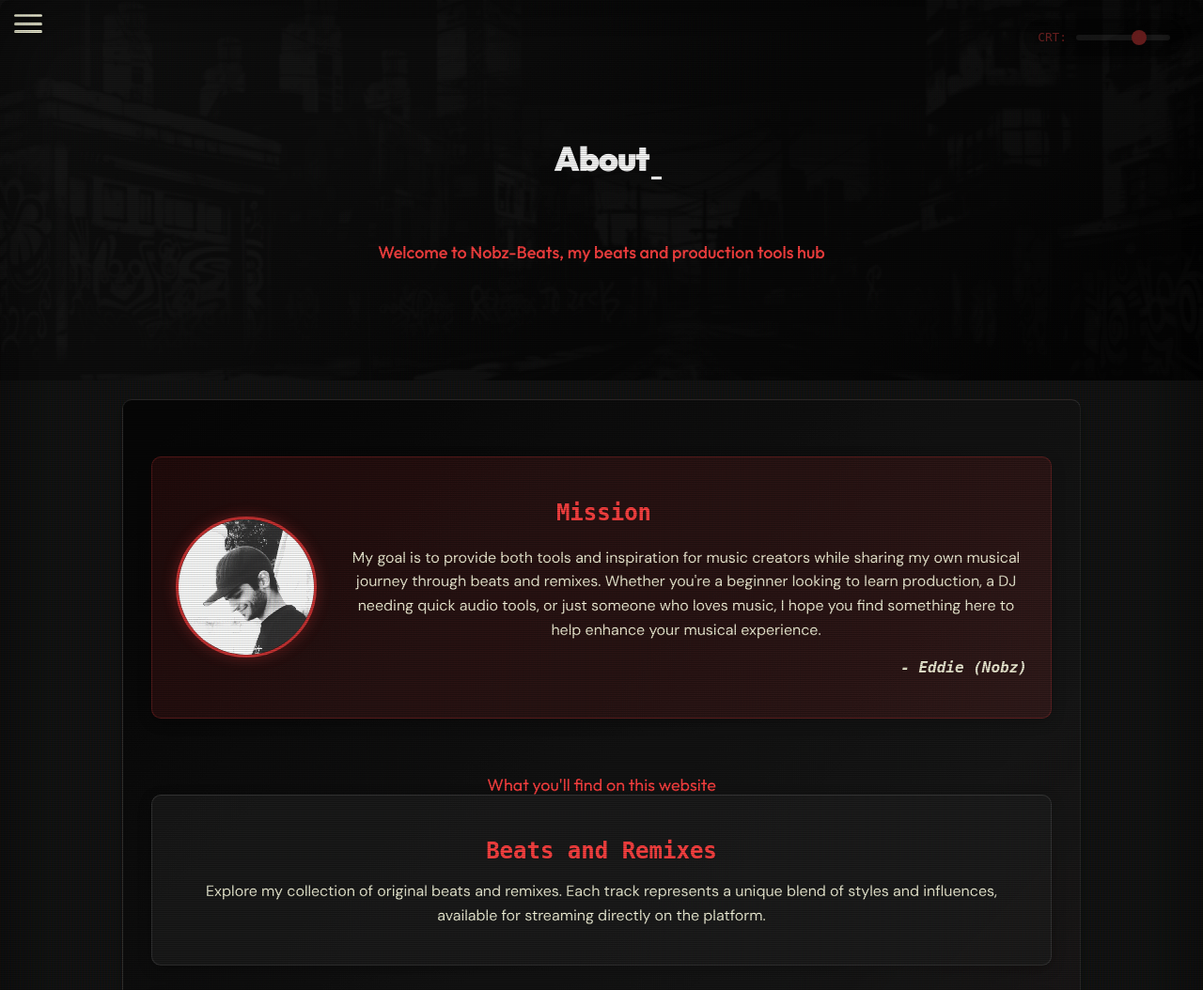
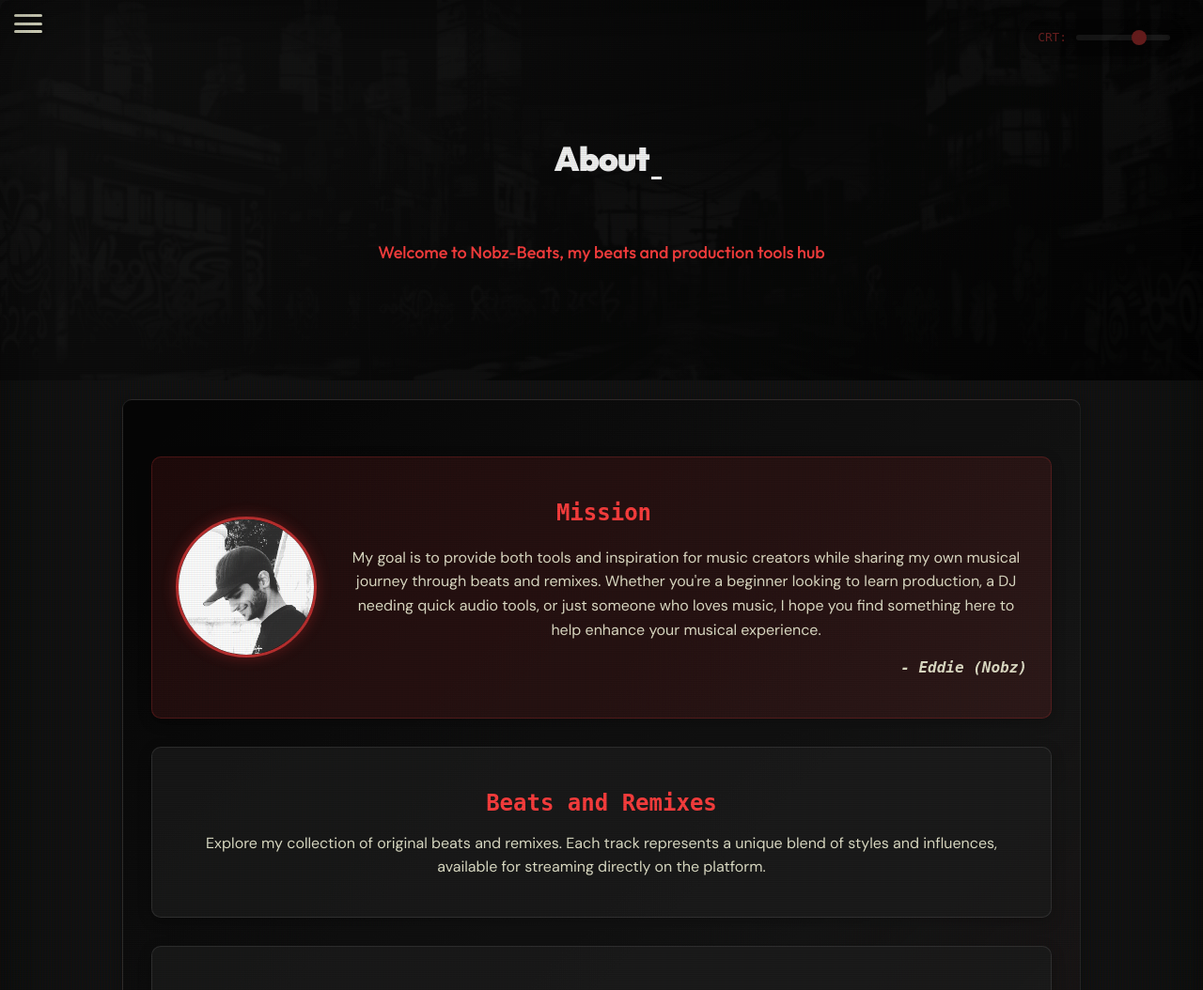
Before and after one commit to nobz226/nobs-beats-app, a Flask app: page /about in a window 1280 px wide. Shown: the top 1054 px of the page at 94% size. Run offline with Flask 3, Linux system fonts and the light colour scheme.

Commit message:
Remove 'What you'll find on this website' heading from about page

```diff
--- a/templates/about.html
+++ b/templates/about.html
@@ -22,8 +22,6 @@
             </div>
         </div>
     </div>
-
-    <h2>What you'll find on this website</h2>
 
     <div class="feature-card">
         <h3>Beats and Remixes</h3>
```
